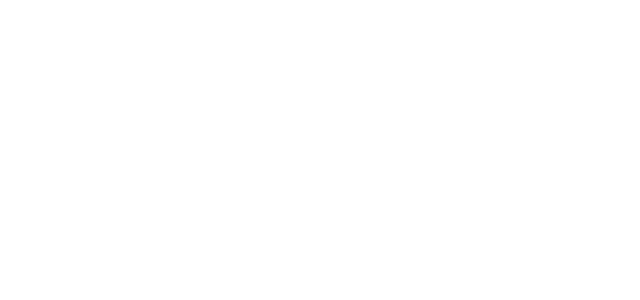
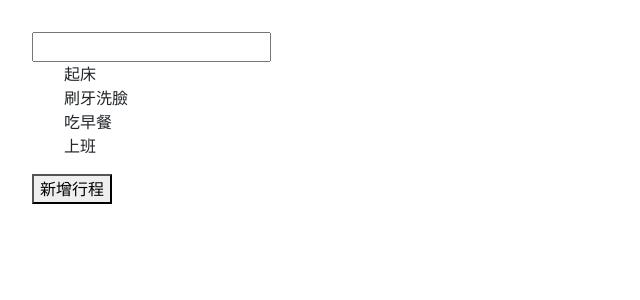
Before and after one commit to j32u4ukh/react-wysiwyg, a React (Vite) app: page /todo in a window 1280 px wide. Before the commit this address had no page. Shown: the top 300 px of the page, without its empty margins (0-640 px from the left). Built offline with nearby package versions, Linux system fonts and the light colour scheme.

Commit message:
feat: Redux Toolkit 練習

```diff
--- a/package.json
+++ b/package.json
@@ -10,9 +10,11 @@
     "preview": "vite preview"
   },
   "dependencies": {
+    "@reduxjs/toolkit": "^2.2.1",
     "react": "^18.2.0",
     "react-dom": "^18.2.0",
     "react-lazy-load-image-component": "^1.6.0",
+    "react-redux": "^9.1.0",
     "react-router-dom": "^6.22.3"
   },
   "devDependencies": {
--- a/src/App.jsx
+++ b/src/App.jsx
@@ -11,6 +11,7 @@ import Restaurant from "./pages/Restaurant";
 import Order from "./pages/Order";
 import ShoppingCar from './pages/ShoppingCar';
 import MemberPage from './pages/MemberPage';
+import TodoPage from "./pages/TodoPage";
 
 export default function App() {
   return (
@@ -61,6 +62,7 @@ export default function App() {
         </Route>
         <Route path="/shopping-car" element={<ShoppingCar/>}/>
         <Route path="/member" element={<MemberPage/>}/>
+        <Route path="/todo" element={<TodoPage/>}/>
       </Routes>
     </BrowserRouter>
   );
--- /dev/null
+++ b/src/components/Todo.jsx
@@ -0,0 +1,35 @@
+import { useDispatch } from "react-redux";
+import TodoList from "./TodoList";
+import { addTodo } from "../store/slice/todo";
+import { useState } from "react";
+
+export default function Todo() {
+  const [text, setText] = useState("");
+
+  const changeText = (e) => {
+    setText(e.target.value);
+  };
+
+  // useDispatch：需藉由 useDispatch 使用 store 裡的 actions，傳入在 slice 建立的 addTodo()
+  const dispatch = useDispatch();
+
+  const handleAddTodo = () => {
+    dispatch(addTodo({ id: new Date().getTime(), name: text }));
+  };
+
+  return (
+    <div>
+      <input
+        type="text"
+        value={text}
+        onChange={changeText}
+      />
+
+      <TodoList />
+
+      <button onClick={handleAddTodo}>
+        新增行程
+      </button>
+    </div>
+  );
+}
--- /dev/null
+++ b/src/components/TodoList.jsx
@@ -0,0 +1,17 @@
+import { useSelector } from "react-redux";
+import { selectTodo } from "../store/slice/todo";
+
+const TodoList = () => {
+    // useSelector：拿取 store 的 state，傳入在 slice 建立的 selectTodo
+    const states = useSelector(selectTodo);
+
+    return (
+        <ul>
+        {states.todolist.map((i) => (
+            <li key={i.id}>{i.name}</li>
+        ))}
+        </ul>
+    );
+};
+
+export default TodoList;
--- /dev/null
+++ b/src/pages/TodoPage.jsx
@@ -0,0 +1,11 @@
+import { Provider } from "react-redux";
+import store from "../store";
+import Todo from "../components/Todo";
+
+export default function TodoPage(){
+    return (
+        <Provider store={store}>
+          <Todo />
+        </Provider>
+      );
+}
--- /dev/null
+++ b/src/store/index.js
@@ -0,0 +1,24 @@
+import { configureStore } from "@reduxjs/toolkit";
+import todoReducer from "./slice/todo";
+
+/*
+認識變數
+使用 Redux Toolkit，你會聽到幾個關鍵字：
+
+store：用來存放資料狀態
+reducer：用來放改變 state 狀態的方法
+action：reducer 要修改 state 的話，需要傳入 action ，去判斷要啟動哪個 reducer，藉由 dispatch 呼叫方法
+Provider：在所有組件的最外面包一層 Provider，傳入 store，所有被包覆的組件都可以使用到 store 的狀態。
+slice：存放 state、reducer、action 的檔案
+Redux 流程
+創建 Store
+在最外層加入 Provider，並傳入 store，使整個組件都能使用 store 資料
+創建 Slice，設定 state、reducer、action
+畫面渲染，取得 state、dispatch 方法改變狀態
+*/
+
+export default configureStore({
+  reducer: {
+    todo: todoReducer,
+  },
+});
--- /dev/null
+++ b/src/store/slice/todo.js
@@ -0,0 +1,34 @@
+import { createSlice } from "@reduxjs/toolkit";
+
+/*
+createSlice：創建 slice，把 Redux 原生的 state、reducer、action 都合在一包，稱之為 slice
+
+name：取一個相關的名稱
+
+initialState：所有狀態的初始值
+
+reducers：存放函式，傳入兩個參數，第一個為需要修改的 state，第二個為 action 讓你傳入的參數，用來改變 state
+*/
+
+export const todoSlice = createSlice({
+  name: "todo",
+
+  initialState: {
+    todolist: [
+      { id: 1, name: "起床" },
+      { id: 2, name: "刷牙洗臉" },
+      { id: 3, name: "吃早餐" },
+      { id: 4, name: "上班" },
+    ],
+  },
+
+  reducers: {
+    addTodo: (state, action) => {
+      state.todolist.push(action.payload);
+    },
+  },
+});
+
+export const { addTodo } = todoSlice.actions; // 取用方法
+export const selectTodo = (state) => state.todo; // 取用資料
+export default todoSlice.reducer;
```
Also changed, not shown: 1 other file (tests, documents, lock files or other folders).
